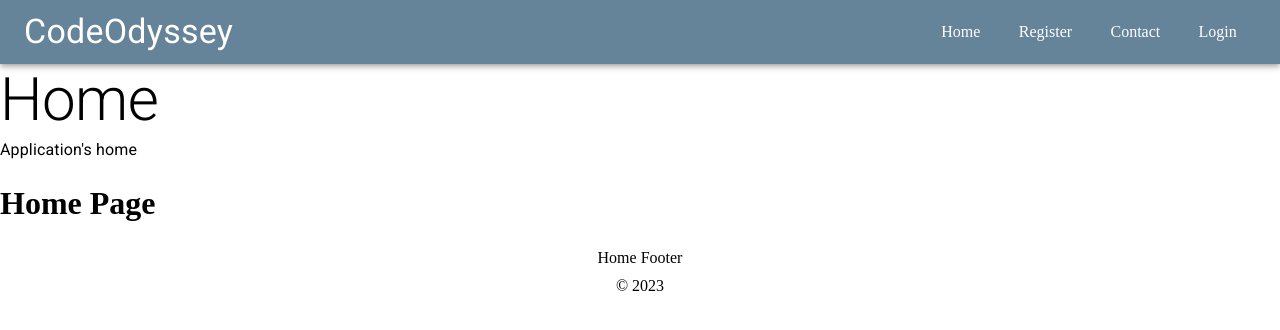
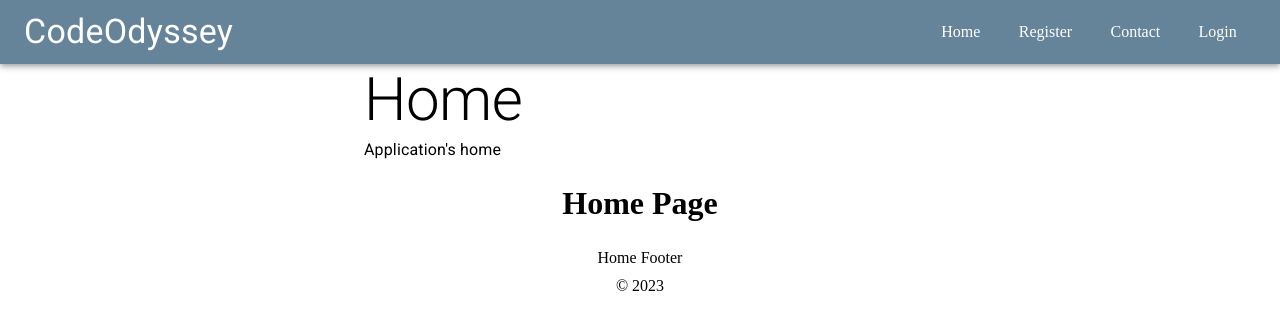
Before and after one commit to ifspcodelab/codeodyssey-frontend, a React (Vite) app: page / in a window 1280 px wide. Shown: the top 330 px of the page. Built offline with nearby package versions, Linux system fonts and the light colour scheme; what react-swipeable-views-utils would draw is missing.

Commit message:
feat: home page style

```diff
--- a/src/pages/Home/index.tsx
+++ b/src/pages/Home/index.tsx
@@ -2,6 +2,7 @@ import PageHeader from "../../components/PageHeader";
 import PageFooter from "../../components/PageFooter";
 import { useLocation} from "react-router-dom";
 import {Key, useEffect} from "react";
+import {Container} from "@mui/material";
 
 
 interface Location {
@@ -20,11 +21,11 @@ function Home() {
     }, [location]);
 
     return (
-      <>
-        <PageHeader title={'Home'} text={"Application's home"}/>
-        <h1>Home Page</h1>
-        <PageFooter text={"Home Footer"}/>
-      </>
+        <Container maxWidth="sm">
+            <PageHeader title={'Home'} text={"Application's home"}/>
+            <h1 align="center">Home Page</h1>
+            <PageFooter text={"Home Footer"}/>
+        </Container>
     );
 }
 
```
